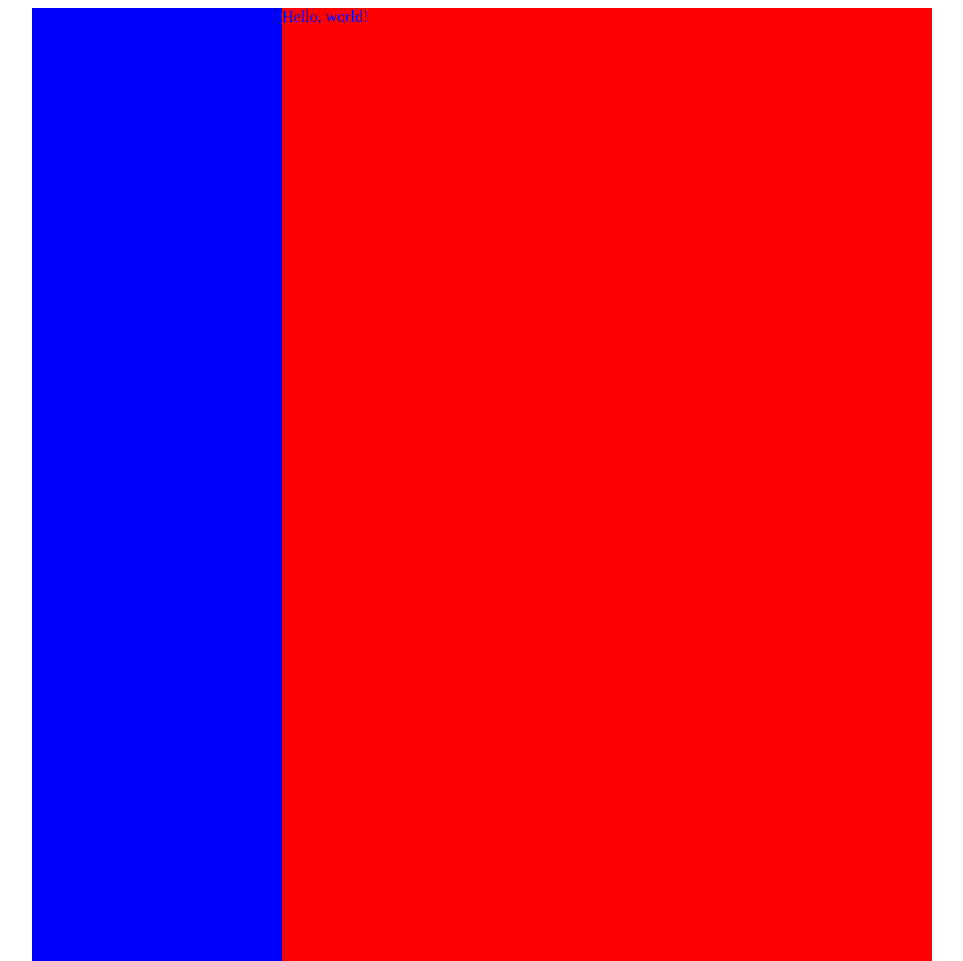
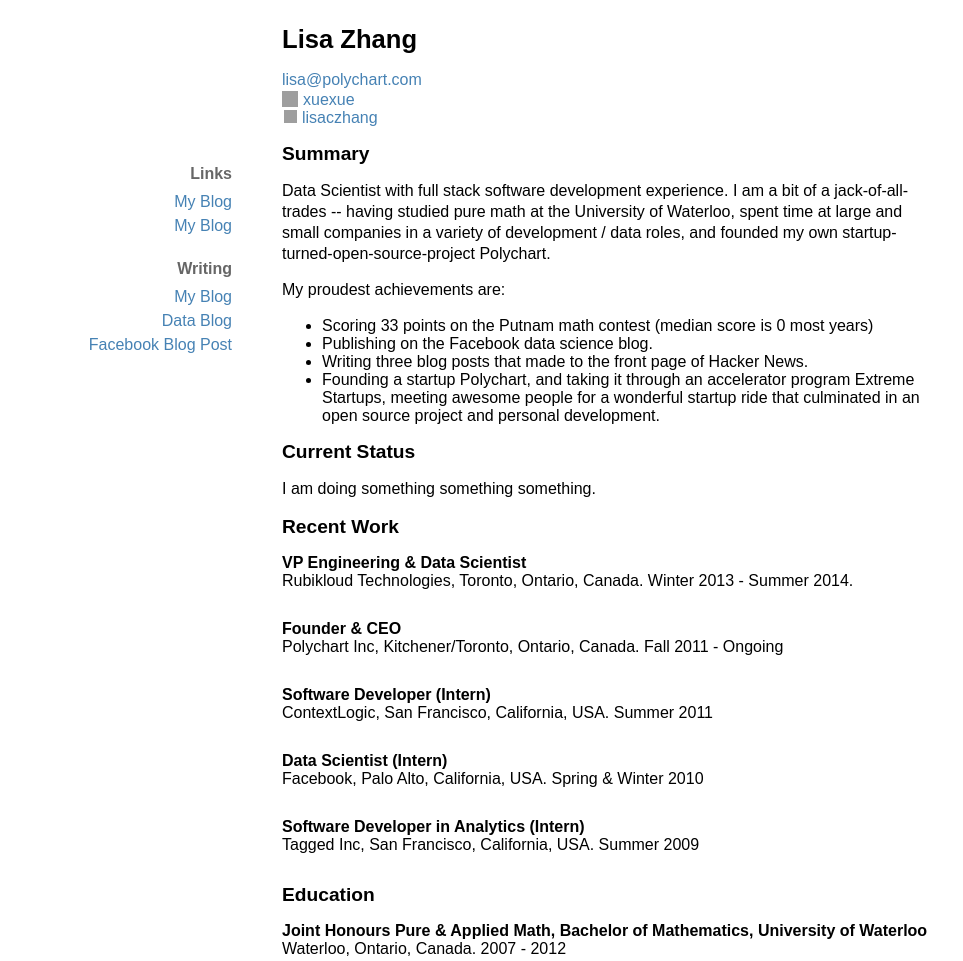
Before and after one commit to xuexue/xuexue.github.io, a website: page src/index.jade in a window 1280 px wide. Shown: the top 961 px of the page, without its empty margins (158-1121 px from the left). Drawn offline with nearby package versions, Linux system fonts and the light colour scheme; files that its build step writes are made by us from their sources; grey boxes are pictures that could not be loaded; a web font is replaced by a local one.

Commit message:
styling & some content

```diff
--- a/src/index.jade
+++ b/src/index.jade
@@ -2,11 +2,96 @@ doctype html
 html
   head
     link(href='main.css', rel='stylesheet')
+    link(href='http://fonts.googleapis.com/css?family=Droid+Sans:400,700', rel='stylesheet', type='text/css')
   body
     .container
-      .left-menu.
-        Text
-      .content.
-        Hello, world!
+      .left-menu-container
+        .left-menu
+          .subsection
+            h3 Links
+            .link
+              a(href='http://lisazhang.ca', target='blank') My Blog
+            .link
+              a(href='http://lisazhang.ca', target='blank') My Blog
+          .subsection
+            h3 Writing
+            .link
+              a(href='http://lisazhang.ca', target='blank') My Blog
+            .link
+              a(href='http://dataincolour.com', target='blank') Data Blog
+            .link
+              a(href='http://dataincolour.com', target='blank') Facebook Blog Post
+
+      .content
+        .section
+          h1 Lisa Zhang
+          .link
+            a(href='mailto: lisa@polychart.com') lisa@polychart.com
+          .link
+            img.github-logo(src='https://assets-cdn.github.com/images/modules/logos_page/GitHub-Mark.png')
+            a(href='http://github.com/xuexue', target='_blank') xuexue
+
+          .link
+            img.twitter-logo(src='https://g.twimg.com/Twitter_logo_blue.png')
+            a(href='http://twitter.com/lisaczhang', target='_blank') lisaczhang
+
+        .section
+          h2 Summary
+          p.
+            Data Scientist with full stack software development experience.
+            I am a bit of a jack-of-all-trades -- having
+            studied pure math at the University of Waterloo, spent time at
+            large and small
+            companies in a variety of development / data roles, and founded my own
+            startup-turned-open-source-project Polychart.
+          p.
+            My proudest achievements are:
+          ul
+            li.
+              Scoring 33 points on the Putnam math contest (median score is 0 most years)
+            li.
+              Publishing on the Facebook data science blog.
+            li.
+              Writing three blog posts that made to the front page of Hacker News.
+            li.
+              Founding a startup Polychart, and taking it through an
+              accelerator program Extreme Startups, meeting awesome people for
+              a wonderful startup ride that
+              culminated in an open source project and personal development.
+
+        .section
+          h2 Current Status
+          p I am doing something something something.
+
+        .section
+          h2 Recent Work
+
+          .subsection
+            h3 VP Engineering & Data Scientist
+            span Rubikloud Technologies, Toronto, Ontario, Canada. Winter 2013 - Summer 2014.
+
+          .subsection
+            h3 Founder & CEO
+            span Polychart Inc, Kitchener/Toronto, Ontario, Canada. Fall 2011 - Ongoing
+
+          .subsection
+            h3 Software Developer (Intern)
+            span ContextLogic, San Francisco, California, USA. Summer 2011
+
+          .subsection
+            h3 Data Scientist (Intern)
+            span Facebook, Palo Alto, California, USA. Spring & Winter 2010
+
+          .subsection
+            h3 Software Developer in Analytics (Intern)
+            span Tagged Inc, San Francisco, California, USA. Summer 2009
+
+        .section
+          h2 Education
+          .subsection
+            h3 Joint Honours Pure & Applied Math, Bachelor of Mathematics, University of Waterloo
+            span Waterloo, Ontario, Canada. 2007 - 2012
+
+
       .footer.
         This is the footer
--- a/src/main.less
+++ b/src/main.less
@@ -1,5 +1,15 @@
 body {
-  color: blue;
+  font-family: 'Droid Sans', sans-serif;
+}
+p {
+  line-height: 1.3em;
+}
+a {
+  color: steelblue;
+  text-decoration: none;
+}
+a:hover {
+  color: steelblue;
 }
 
 .container {
@@ -9,22 +19,73 @@ body {
   margin: 0px;
   margin: auto;
 
-  .left-menu {
+  .left-menu-container {
     width: 250px;
     min-height: 1000px;
-    background: blue;
     float: left;
 
   }
   .content {
     width: 650px;
     min-height: 1000px;
-    background: red;
     float: left;
   }
   .footer {
     clear: both;
     width: 100%;
-    background: green;
   }
 }
+
+.left-menu {
+  margin-top: 150px;
+  margin-right: 50px;
+  float: right;
+  text-align: right;
+  line-height: 1.5em;
+  h3 {
+    font-size: 1em;
+    line-height: 2em;
+    color: #666;
+    margin: 0px;
+    padding: 0px;
+  }
+  .subsection {
+    margin-bottom: 15px;
+  }
+
+}
+
+.section {
+  margin-bottom: 5px;
+  h1 {
+    font-size: 1.6em;
+  }
+  h2 {
+    font-size: 1.2em;
+    font-weight: bold;
+  }
+  h3 {
+    font-size: 1.0em;
+    font-weight: bold;
+    padding: 0px;
+    margin: 0px;
+  }
+  .subsection {
+    margin-bottom: 30px;
+  }
+}
+
+@logosize: 16px;
+.twitter-logo {
+  width: @logosize - 3;
+  height: @logosize - 3;
+  margin-left: 2px;
+  margin-right: 5px;
+}
+.github-logo {
+  width: @logosize;
+  height: @logosize;
+  margin-right: 5px;
+  position: relative;
+  top: 2px;
+}
```
